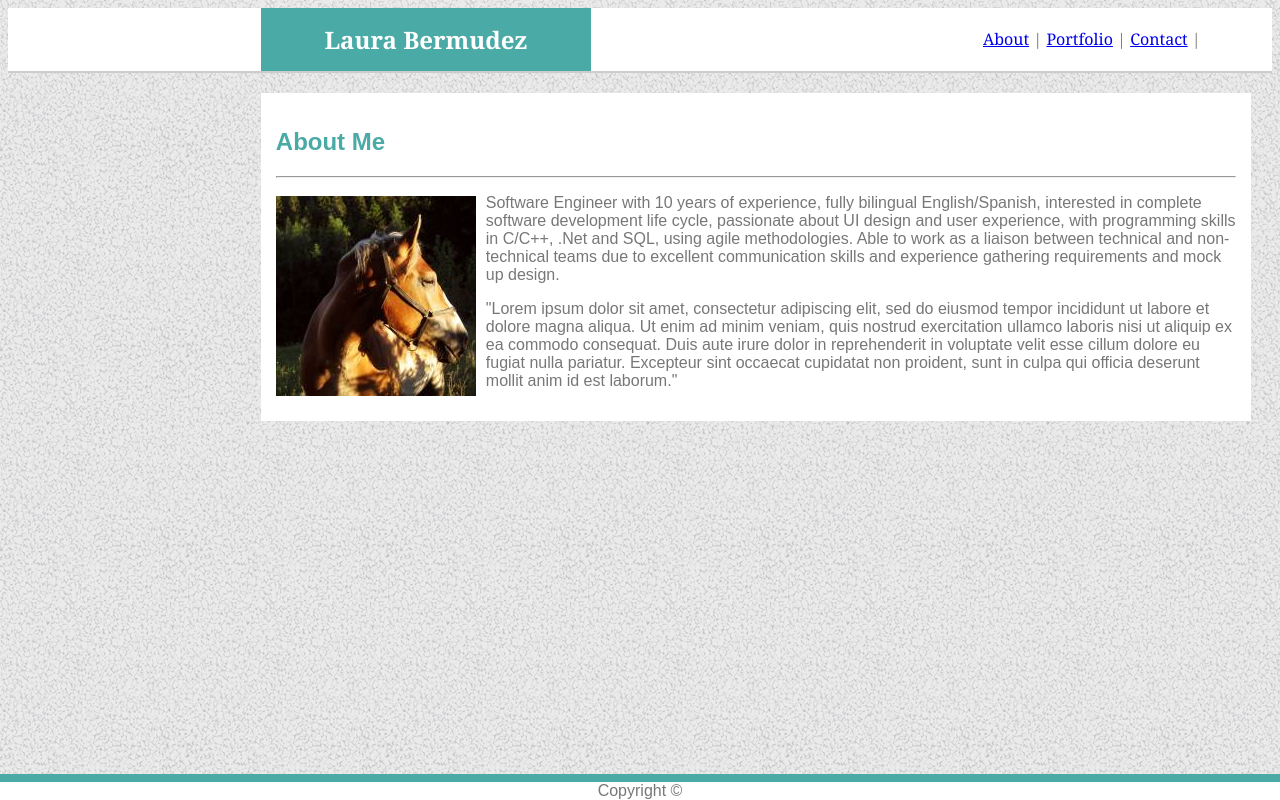
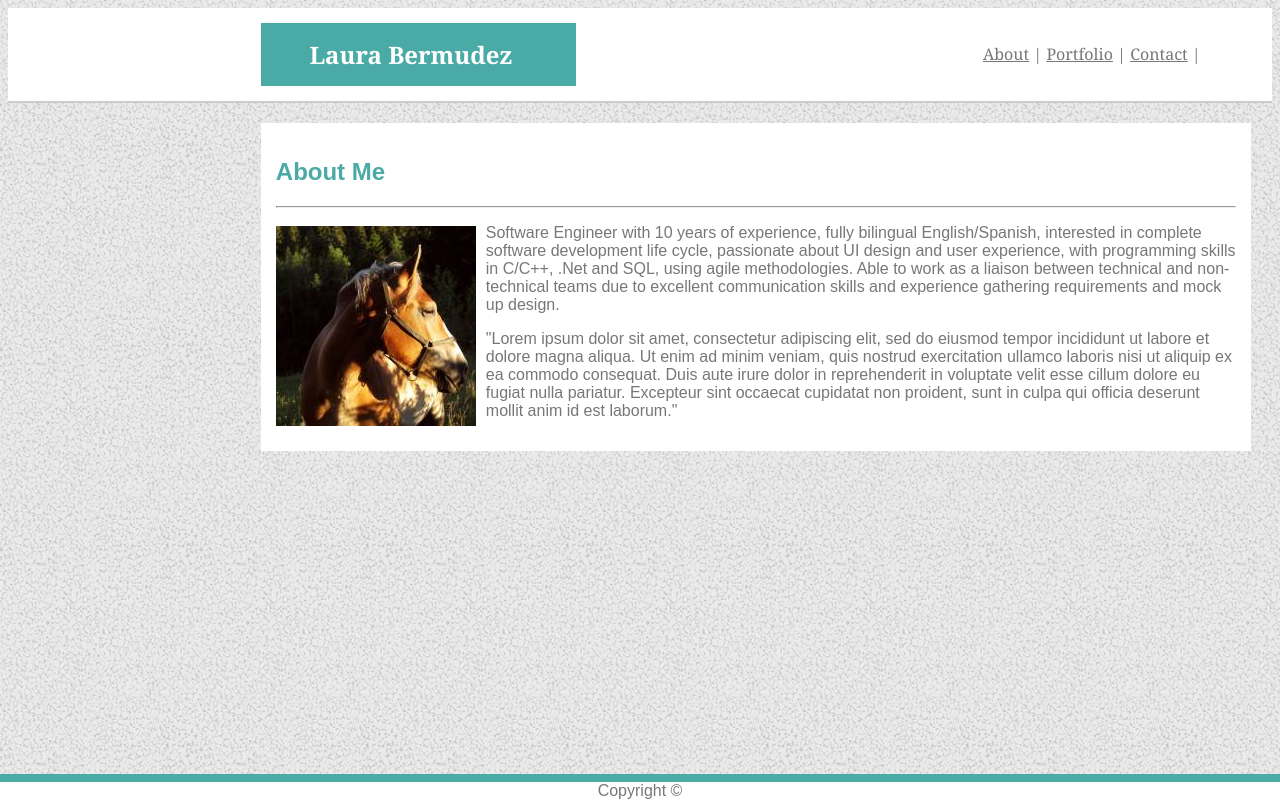
Before and after one commit to lbeagleeyes/Basic-Portfolio, a plain HTML site: page index.html in a window 1280 px wide. Drawn offline with Linux system fonts and the light colour scheme.

Commit message:
fixing paddings

```diff
--- a/assets/css/style.css
+++ b/assets/css/style.css
@@ -14,11 +14,13 @@ header {
 h1 {
     background-color: #4aaaa5;
     padding: 15px;
+    padding-left: 0px;
     color: #ffffff;
     width: 300px;
     text-align: center;
     margin-top: 0px;
     margin-bottom: 0px;
+    margin-left: 0px;
     font-family: Georgia, 'Times New Roman', Times, serif;
     display: inline-block;
 }
@@ -26,10 +28,20 @@ h1 {
 nav{
     float: right;
     padding: 20px;
+    color: #777777;
+}
+
+.navlinks:link{
+    color: #777777;
+}
+
+.navlinks:visited{
+    color:#777777;
 }
 
 h2{
     color:#4aaaa5;
+    width: 960px;
 }
 
 body {
@@ -45,8 +57,7 @@ body {
 }
 
 .content {
-    padding: 15px;
-    flex: 1 0 auto;
+    padding-left: 15px;
 }
 
 #bio-image {
@@ -61,6 +72,11 @@ section {
     overflow: auto;
     margin-left: 20%;
     margin-right: 20%;
+    padding: 15px;
+}
+
+.headersec{
+    padding-left: 0px;
 }
 
 .projects {
--- a/index.html
+++ b/index.html
@@ -8,12 +8,12 @@
 
     <body>
         <header>
-            <section>
+            <section class="headersec">
                 <h1>Laura Bermudez</h1>
                 <nav>
-                        <a href="index.html">About</a> |
-                        <a href="portfolio.html">Portfolio</a> |
-                        <a href="contact.html">Contact</a> |
+                        <a class="navlinks" href="index.html">About</a> |
+                        <a class="navlinks" href="portfolio.html">Portfolio</a> |
+                        <a class="navlinks" href="contact.html">Contact</a> |
                 </nav>
             </section>
         </header>
```
Also changed, not shown: contact.html (+4 -4 lines), portfolio.html (+4 -4 lines).
